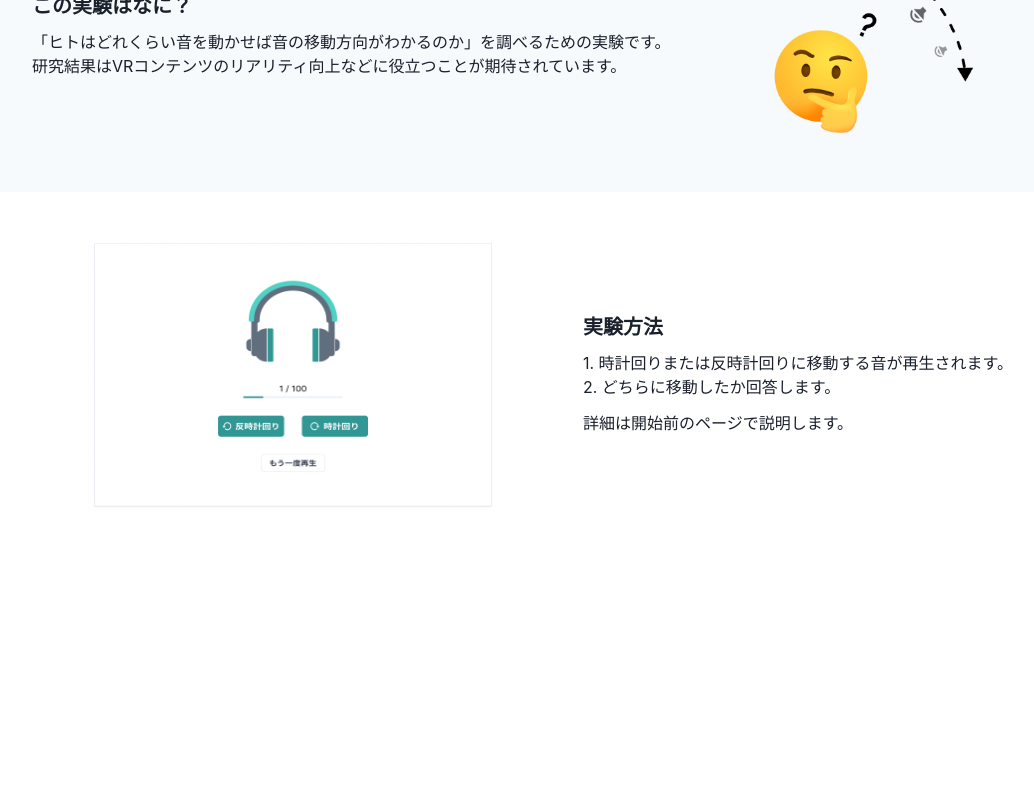
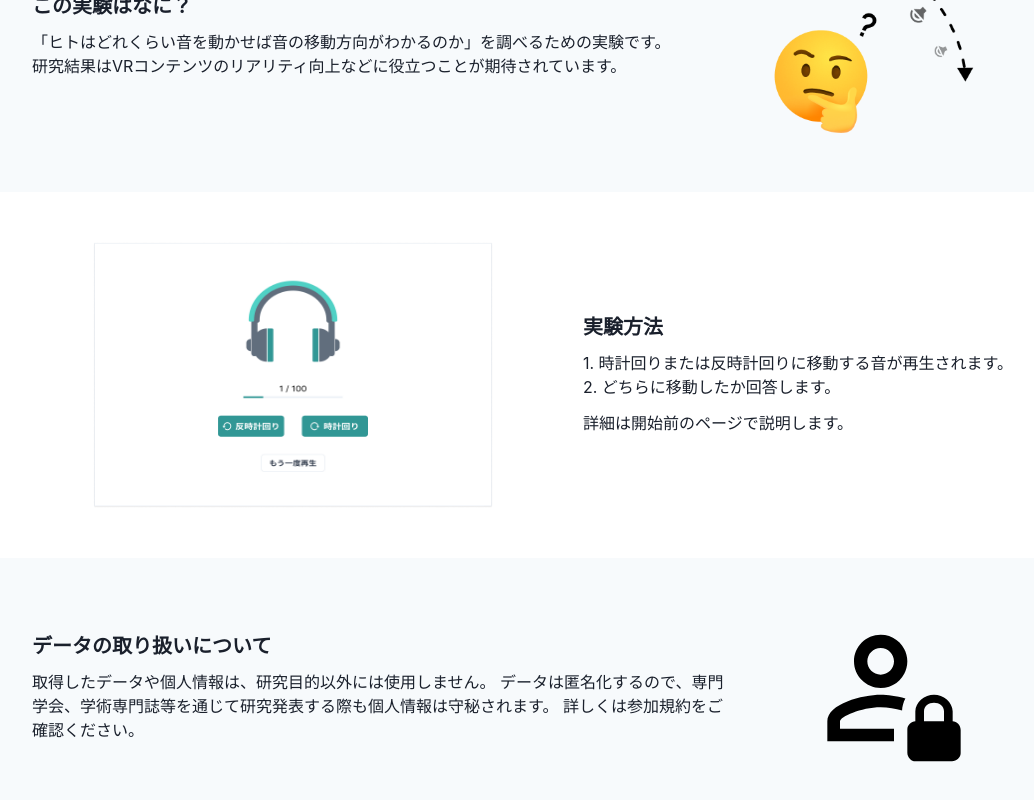
Before and after one commit to kudolab/kokutou, a Next.js app in the folder kokutou-frontend/: page / in a window 1280 px wide. Shown: the part 920-1720 px from the top of the page, without its empty margins (112-1146 px from the left). Before the commit the page ends 1478 px from the top, so only its background shows below. Built offline with nearby package versions, Linux system fonts and the light colour scheme.

Commit message:
Add `privacy` component

```diff
--- /dev/null
+++ b/kokutou-frontend/components/icon-privacy.tsx
@@ -0,0 +1,18 @@
+import React from 'react';
+
+export default function IconPrivacy() {
+  return (
+    <svg
+      width="160"
+      height="160"
+      viewBox="0 0 160 160"
+      fill="none"
+      xmlns="http://www.w3.org/2000/svg"
+    >
+      <path
+        d="M66.6668 80.0001C81.4002 80.0001 93.3335 68.0667 93.3335 53.3334C93.3335 38.6001 81.4002 26.6667 66.6668 26.6667C51.9335 26.6667 40.0002 38.6001 40.0002 53.3334C40.0002 68.0667 51.9335 80.0001 66.6668 80.0001ZM66.6668 40.0001C74.0668 40.0001 80.0002 46.0001 80.0002 53.3334C80.0002 60.6667 74.0668 66.6667 66.6668 66.6667C59.2668 66.6667 53.3335 60.7334 53.3335 53.3334C53.3335 45.9334 59.3335 40.0001 66.6668 40.0001ZM80.0002 133.333H13.3335V113.333C13.3335 95.5334 48.8668 86.6667 66.6668 86.6667C73.3335 86.6667 82.5335 87.9334 91.4002 90.4001C89.4002 94.1334 88.2002 98.2667 88.0668 102.6C81.5335 100.667 74.0668 99.3334 66.6668 99.3334C46.8668 99.3334 26.0002 109.067 26.0002 113.333V120.667H80.0002C80.0002 120.867 80.0002 121.133 80.0002 121.333V133.333ZM138.667 113.333V103.333C138.667 94.0001 129.334 86.6667 120 86.6667C110.667 86.6667 101.333 94.0001 101.333 103.333V113.333C97.3335 113.333 93.3335 117.333 93.3335 121.333V144.667C93.3335 149.333 97.3335 153.333 101.333 153.333H138C142.667 153.333 146.667 149.333 146.667 145.333V122C146.667 117.333 142.667 113.333 138.667 113.333ZM130 113.333H110V103.333C110 98.0001 114.667 94.6667 120 94.6667C125.334 94.6667 130 98.0001 130 103.333V113.333Z"
+        fill="black"
+      />
+    </svg>
+  );
+}
--- /dev/null
+++ b/kokutou-frontend/components/privacy.tsx
@@ -0,0 +1,29 @@
+import {
+  Box, Container, Flex, Heading, HStack, Stack, Text,
+} from '@chakra-ui/react';
+import Link from 'next/link';
+import IconPrivacy from 'components/icon-privacy';
+
+export default function Privacy() {
+  return (
+    <Box bg="gray.50">
+      <Container maxW="container.lg" centerContent>
+        <HStack spacing="40px">
+          <Stack spacing="12px">
+            <Heading as="h2" size="md">データの取り扱いについて</Heading>
+            <Text>
+              取得したデータや個人情報は、研究目的以外には使用しません。
+              データは匿名化するので、専門学会、学術専門誌等を通じて研究発表する際も個人情報は守秘されます。
+              詳しくは
+              <Link href="/terms-of-participation">参加規約</Link>
+              をご確認ください。
+            </Text>
+          </Stack>
+          <Flex p="50px" align="center" justify="center">
+            <IconPrivacy />
+          </Flex>
+        </HStack>
+      </Container>
+    </Box>
+  );
+}
--- a/kokutou-frontend/pages/index.tsx
+++ b/kokutou-frontend/pages/index.tsx
@@ -4,6 +4,7 @@ import Hero from 'components/hero';
 import Header from 'components/header';
 import WhatIsThis from 'components/what-is-this';
 import Method from 'components/method';
+import Privacy from 'components/privacy';
 
 export default function Home() {
   return (
@@ -17,7 +18,8 @@ export default function Home() {
       <main>
         <Hero />
         <WhatIsThis />
-        <Method/>
+        <Method />
+        <Privacy />
       </main>
     </Box>
   );
```
